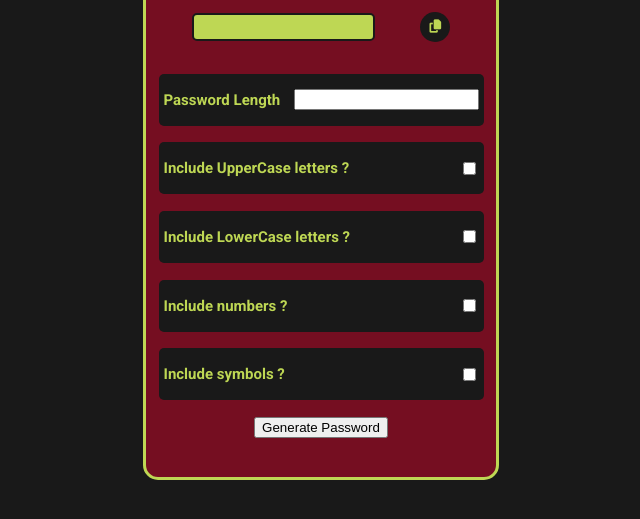
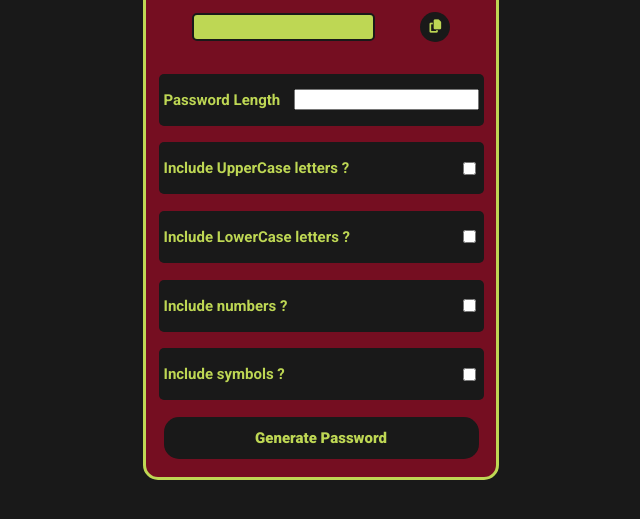
Before and after one commit to Ameer2000Mzori/Password-Generator, a website built with webpack: page src/index.html in a window 1280 px wide. Shown: the part 223-742 px from the top of the page, without its empty margins (319-959 px from the left). Built offline with nearby package versions, Linux system fonts and the light colour scheme; a web font is replaced by a local one.

Commit message:
added styling to generate password btn / fixed copy btn

```diff
--- a/src/style.scss
+++ b/src/style.scss
@@ -80,6 +80,7 @@ body {
         border: none;
         color: $colorThree;
         background-color: $colorOne;
+        transition: all 250ms ease-out;
       }
 
       .copy-Pass-Btn:hover {
@@ -118,5 +119,33 @@ body {
         color: $colorThree;
       }
     }
+
+    .generate-Pass {
+      width: 90%;
+      height: 7%;
+      border-radius: 15px;
+      display: flex;
+      flex-direction: row;
+      justify-content: center;
+      text-align: center;
+      align-items: center;
+      font-weight: 900;
+      font-family: $fontOne;
+      font-size: 15px;
+      border: none;
+      color: $colorThree;
+      background-color: $colorOne;
+      transition: all 250ms ease-out;
+    }
+
+    .generate-Pass:hover {
+      color: $colorOne;
+      background-color: $colorThree;
+    }
+
+    .generate-Pass:active {
+      color: $colorThree;
+      background-color: $colorOne;
+    }
   }
 }
```
Also changed, not shown: src/style.css, 1 other file.
